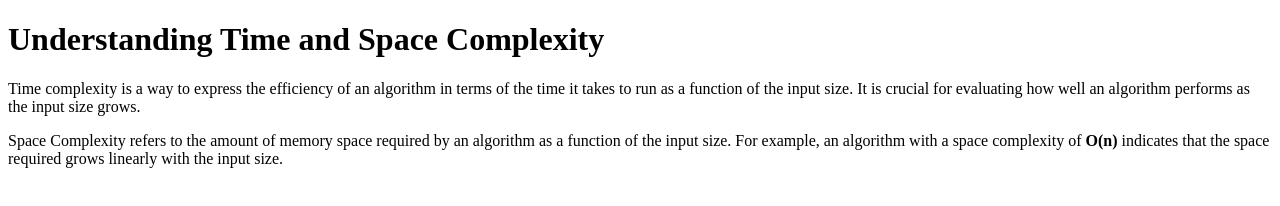
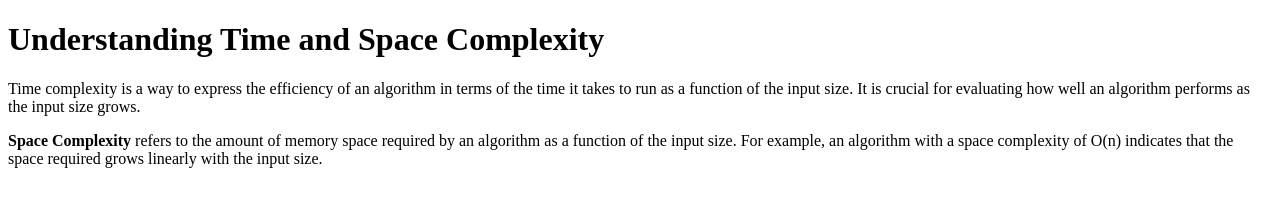
Before and after one commit to acciojob/time-and-space-complexity-suryanshrathor, a website: page main.html in a window 1280 px wide. Drawn offline with Linux system fonts and the light colour scheme.

Commit message:
created a submission

```diff
--- a/main.html
+++ b/main.html
@@ -10,7 +10,7 @@
 	<!-- the entire body must be written by student -->
 	<h1>Understanding Time and Space Complexity</h1>
 	<p>Time complexity is a way to express the efficiency of an algorithm in terms of the time it takes to run as a function of the input size. It is crucial for evaluating how well an algorithm performs as the input size grows.</p>
-	<p>Space Complexity refers to the amount of memory space required by an algorithm as a function of the input size. For example, an algorithm with a space complexity of <b>O(n)</b> indicates that the space required grows linearly with the input size.</p>
+	<p><b>Space Complexity</b> refers to the amount of memory space required by an algorithm as a function of the input size. For example, an algorithm with a space complexity of O(n) indicates that the space required grows linearly with the input size.</p>
 
 </body>
 
```
